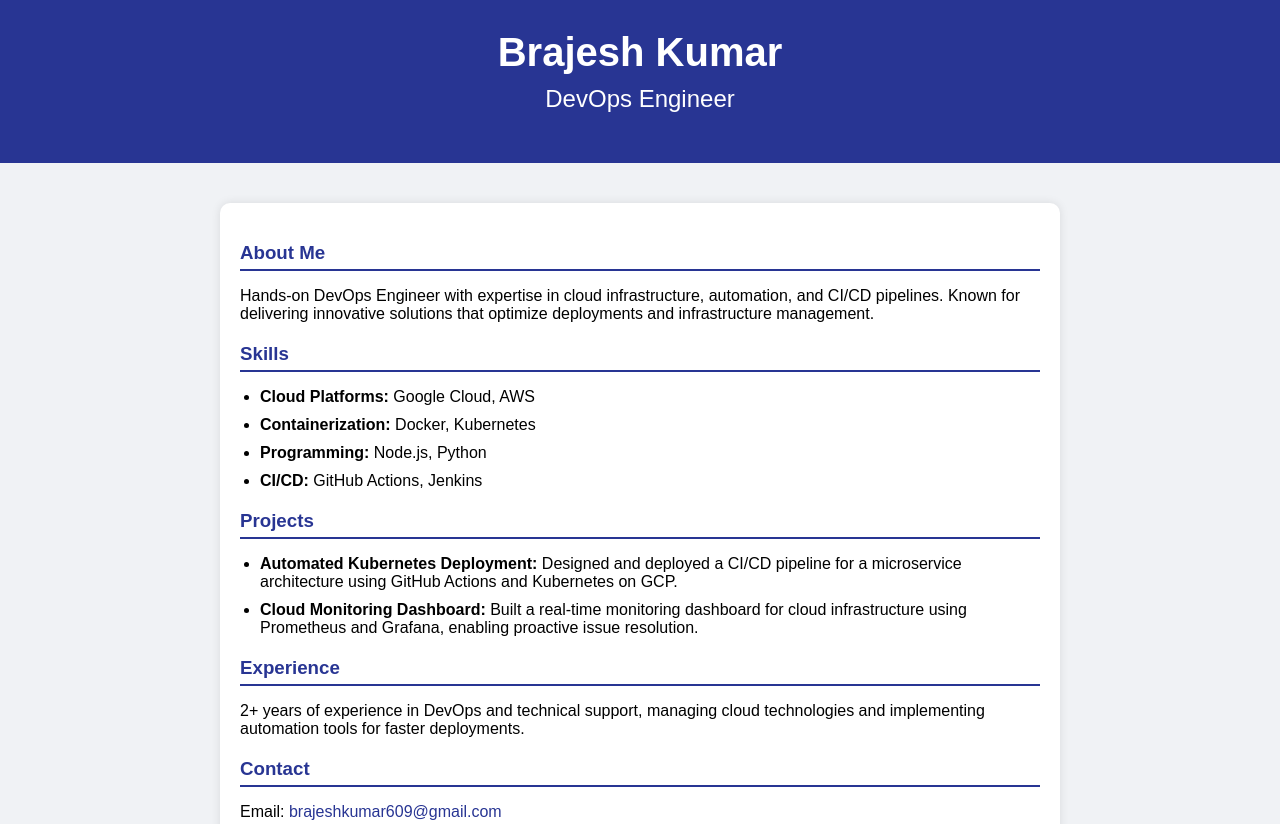
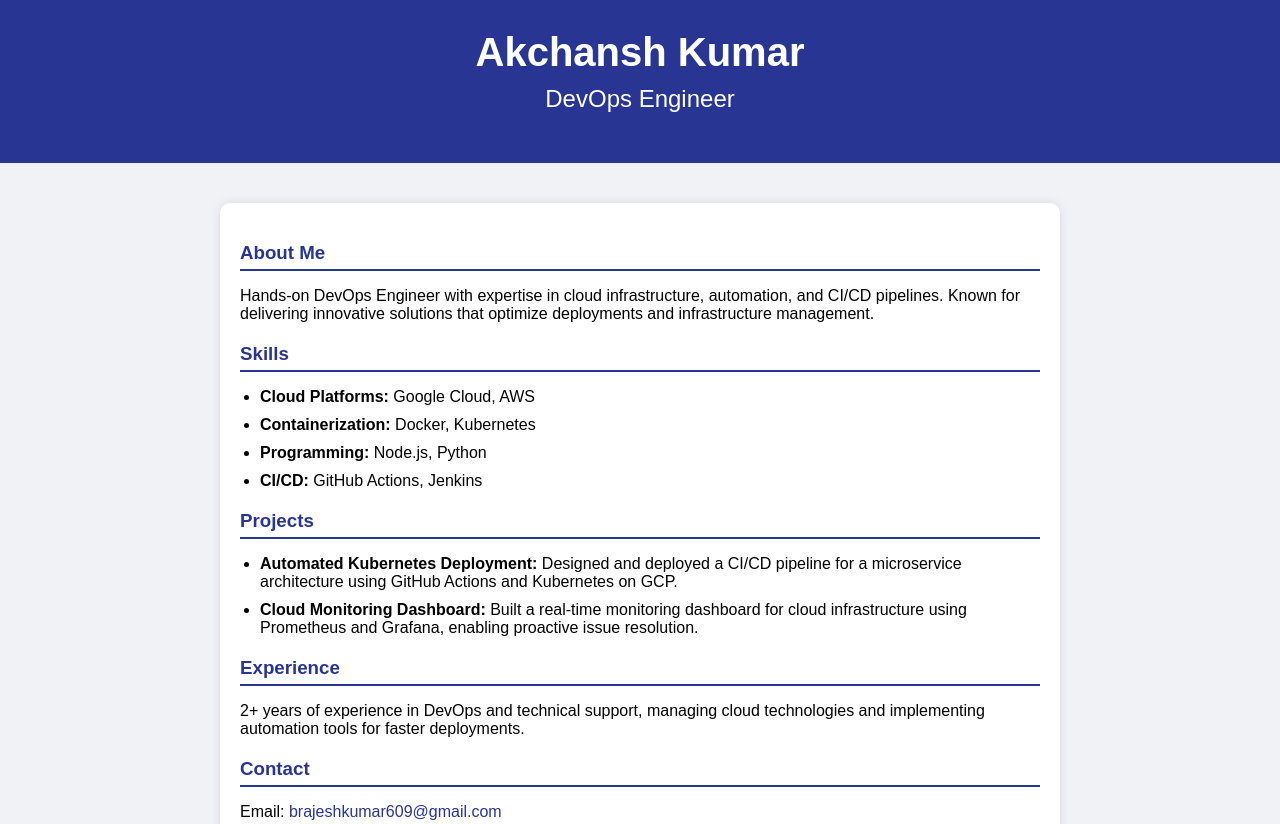
Before and after one commit to brajeshkumar609/devops-node-app, a website: page public/index.html in a window 1280 px wide. Shown: the top 824 px of the page. Drawn offline with Linux system fonts and the light colour scheme.

Commit message:
fater successfull fixing the issue changing html

```diff
--- a/public/index.html
+++ b/public/index.html
@@ -8,7 +8,7 @@
 </head>
 <body>
     <header>
-        <h1>Brajesh Kumar</h1>
+        <h1>Akchansh Kumar</h1>
         <h2>DevOps Engineer</h2>
     </header>
 
```
